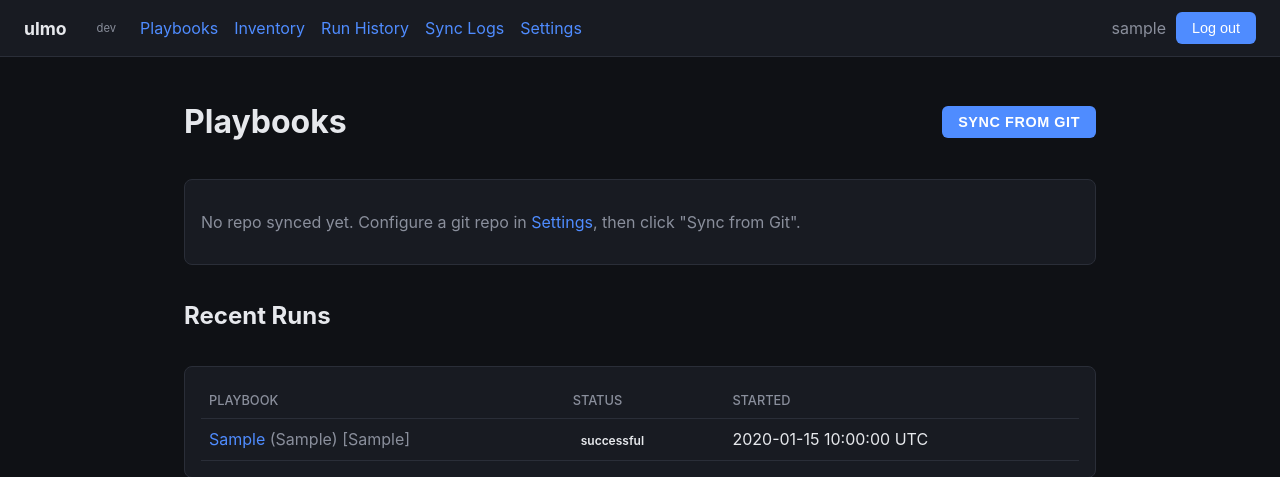
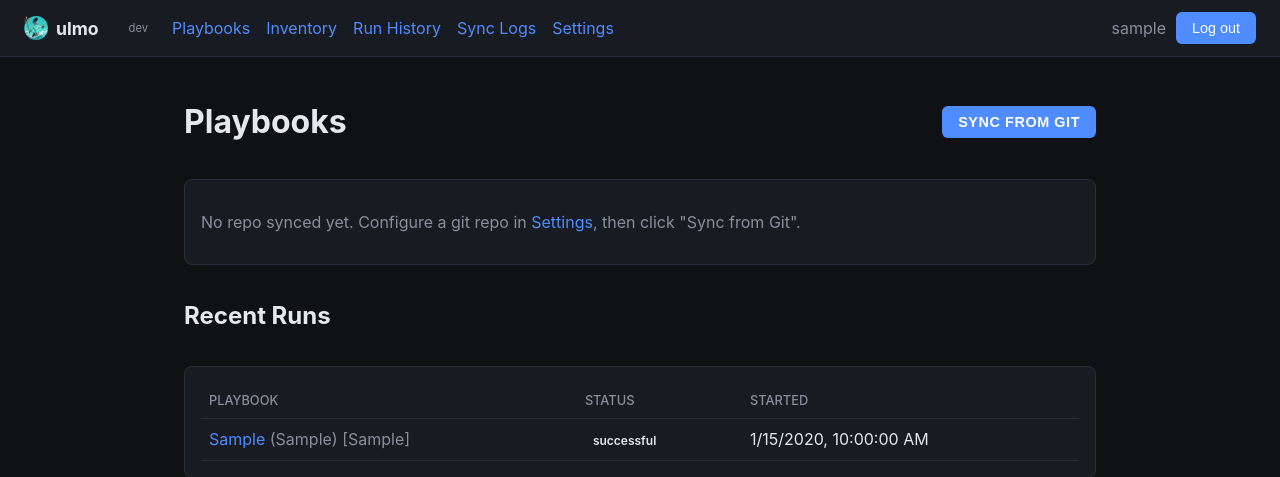
Before and after one commit to ccmpbll/ulmo, a FastAPI app: page / in a window 1280 px wide. Shown: the top 477 px of the page. Run offline with FastAPI, Linux system fonts and the light colour scheme; the visitor is signed in with stand-in values (Sample User, id 1); tables that the repository leaves empty hold one stand-in row (values such as "Sample post"); parts of the project's set-up code (start-up, migrations or seed data) failed here and were passed over.

Commit message:
Add ulmo logo to topbar and auth screens

```diff
--- a/app/static/style.css
+++ b/app/static/style.css
@@ -30,7 +30,8 @@ a:hover { text-decoration: underline; }
   background: var(--panel);
   border-bottom: 1px solid var(--border);
 }
-.topbar .brand { font-weight: 700; font-size: 1.1rem; color: var(--text); }
+.topbar .brand { font-weight: 700; font-size: 1.1rem; color: var(--text); display: flex; align-items: center; gap: 8px; }
+.brand-logo { height: 24px; width: 24px; }
 .topbar .version { font-size: 0.7rem; color: var(--muted); margin-left: 6px; }
 .topbar nav { display: flex; gap: 16px; flex: 1; }
 .logout-form { display: flex; align-items: center; gap: 10px; margin: 0; }
@@ -47,6 +48,7 @@ a:hover { text-decoration: underline; }
   padding: 32px;
 }
 .auth-card h1 { font-size: 1.3rem; margin-top: 0; }
+.auth-card .logo { display: block; height: 72px; width: auto; margin: 0 auto 16px; }
 
 form label {
   display: block;
--- a/app/templates/base.html
+++ b/app/templates/base.html
@@ -11,7 +11,7 @@
   {% set user = current_user(request) %}
   {% if user %}
   <header class="topbar">
-    <a class="brand" href="/">ulmo</a><span class="version">{{ APP_VERSION }}</span>
+    <a class="brand" href="/"><img class="brand-logo" src="/static/logo.png?v={{ STATIC_VERSION }}" alt="" />ulmo</a><span class="version">{{ APP_VERSION }}</span>
     <nav>
       <a href="/">Playbooks</a>
       <a href="/inventory">Inventory</a>
@@ -32,5 +32,6 @@
   <main class="container">
     {% block content %}{% endblock %}
   </main>
+  <script src="/static/local-time.js?v={{ STATIC_VERSION }}"></script>
 </body>
 </html>
--- a/app/templates/login.html
+++ b/app/templates/login.html
@@ -2,6 +2,7 @@
 {% block title %}Log in - ulmo{% endblock %}
 {% block content %}
 <div class="auth-card">
+  <img class="logo" src="/static/logo.png?v={{ STATIC_VERSION }}" alt="ulmo" />
   <h1>ulmo</h1>
   {% if error %}<p class="error">{{ error }}</p>{% endif %}
   <form method="post" action="/login">
--- a/app/templates/setup.html
+++ b/app/templates/setup.html
@@ -2,6 +2,7 @@
 {% block title %}Initial setup - ulmo{% endblock %}
 {% block content %}
 <div class="auth-card">
+  <img class="logo" src="/static/logo.png?v={{ STATIC_VERSION }}" alt="ulmo" />
   <h1>Welcome to ulmo</h1>
   <p class="muted">Create the first admin account to get started.</p>
   {% if error %}<p class="error">{{ error }}</p>{% endif %}
```
Also changed, not shown: app/static/logo.png (added).
